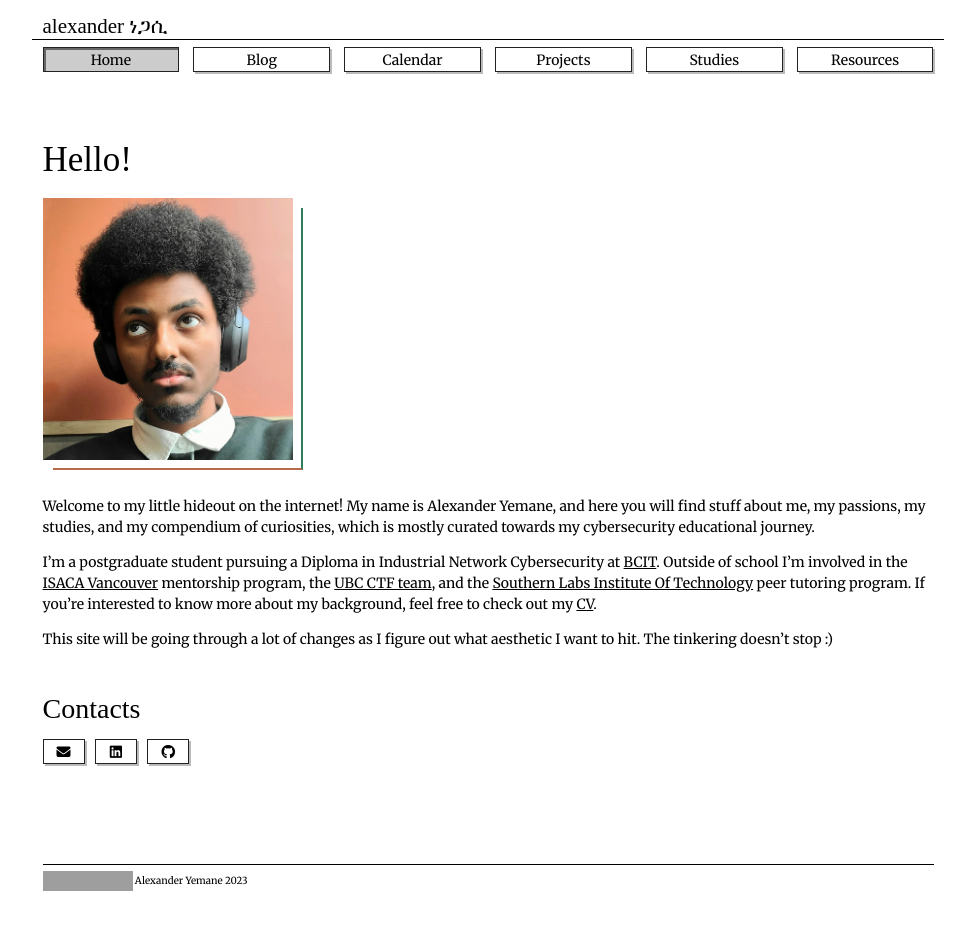
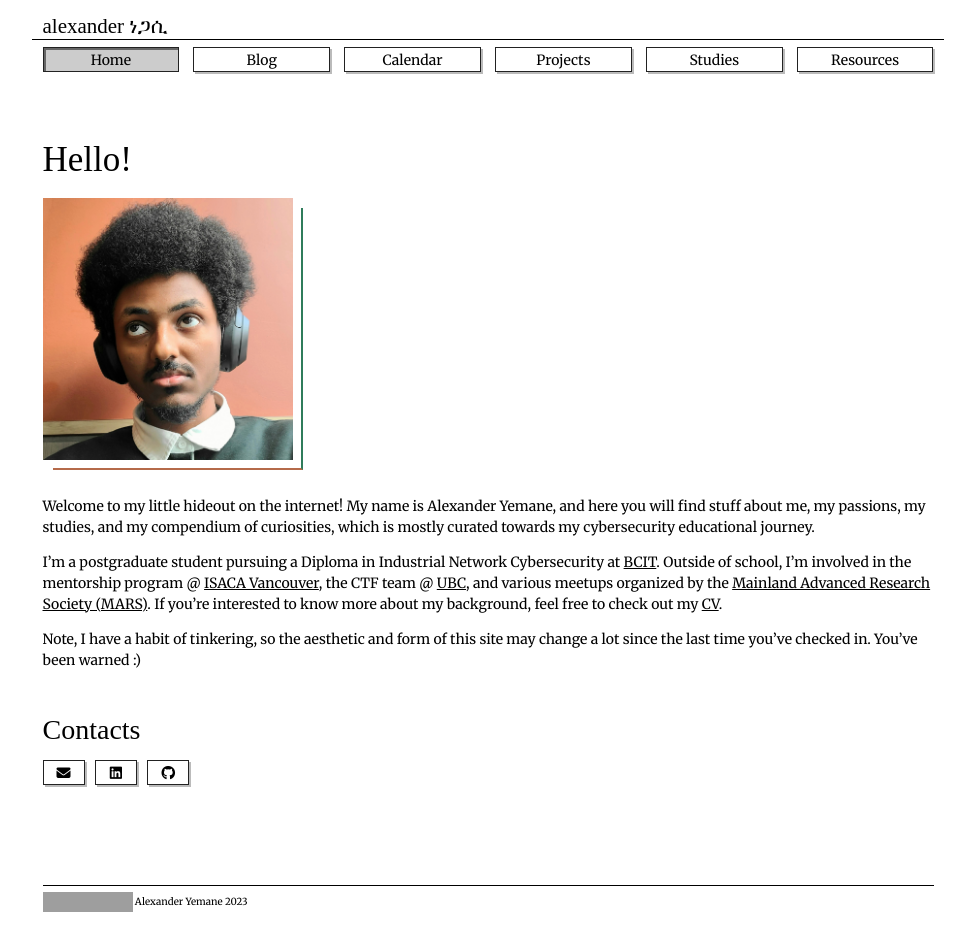
Before and after one commit to gahssi/gahssi.github.io, a Jekyll site: the page built from index.md, in a window 1280 px wide. Shown: the whole page, without its empty margins (152-1127 px from the left). Built offline with Jekyll 4.4.1, drawn with Linux system fonts in a browser that asks for light colours; nearby versions of some CDN libraries; some web fonts are replaced; before the commit the page ends 913 px from its top, so only the background shows below that; grey boxes are pictures that could not be loaded.

Commit message:
grammer updated

```diff
--- a/calendar/index.html
+++ b/calendar/index.html
@@ -7,9 +7,9 @@ permalink: /calendar/
 <script src='https://cdn.jsdelivr.net/npm/fullcalendar@6.1.5/index.global.min.js'></script>
 <script src='https://cdn.jsdelivr.net/npm/@fullcalendar/google-calendar@6.1.5/index.global.min.js'></script>
 
-<p>Check out my school calendar on <a href="https://incs24.notion.site/">Notion</a> for more features such as color-coded course labels, filters, and Kanban board view.</p>
+<p>Check out my course calendar on <a href="https://incs24.notion.site/">Notion</a> to see more features such as color-coded course labels, filters, and Kanban board view.</p>
 
-<p>I will try to add more of these features to this page gradually. I'll also post extracurricular events specifically here like public lectures, food festivals, and whatever else I might be interested in.</p>
+<p>I'll try to add more of those features to this page gradually. I'll also post extracurricular events here like conferences, conventions, local festivals, etc.</p>
 
 <script>
     document.addEventListener('DOMContentLoaded', function() {
--- a/index.md
+++ b/index.md
@@ -52,9 +52,9 @@ title: Homepage
 
 Welcome to my little hideout on the internet! My name is Alexander Yemane, and here you will find stuff about me, my passions, my studies, and my compendium of curiosities, which is mostly curated towards my cybersecurity educational journey.
 
-I'm a postgraduate student pursuing a Diploma in Industrial Network Cybersecurity at [BCIT](https://www.bcit.ca/). Outside of school I'm involved in the [ISACA Vancouver](https://engage.isaca.org/vancouverchapter/home) mentorship program, the [UBC CTF team](https://maplebacon.org/), and the [Southern Labs Institute Of Technology](https://southernlabs.co.za/who-we-are/) peer tutoring program. If you're interested to know more about my background, feel free to check out my [CV](cv).
+I'm a postgraduate student pursuing a Diploma in Industrial Network Cybersecurity at [BCIT](https://www.bcit.ca/). Outside of school, I'm involved in the mentorship program @ [ISACA Vancouver](https://engage.isaca.org/vancouverchapter/home), the CTF team @ [UBC](https://maplebacon.org/), and various meetups organized by the [Mainland Advanced Research Society (MARS)](https://fourthplanet.ca/). If you're interested to know more about my background, feel free to check out my [CV](cv).
 
-This site will be going through a lot of changes as I figure out what aesthetic I want to hit. The tinkering doesn't stop :)
+Note, I have a habit of tinkering, so the aesthetic and form of this site may change a lot since the last time you've checked in. You've been warned :)
 
 ## Contacts
 
```
Also changed, not shown: studies/index.md (+2 -2 lines).
